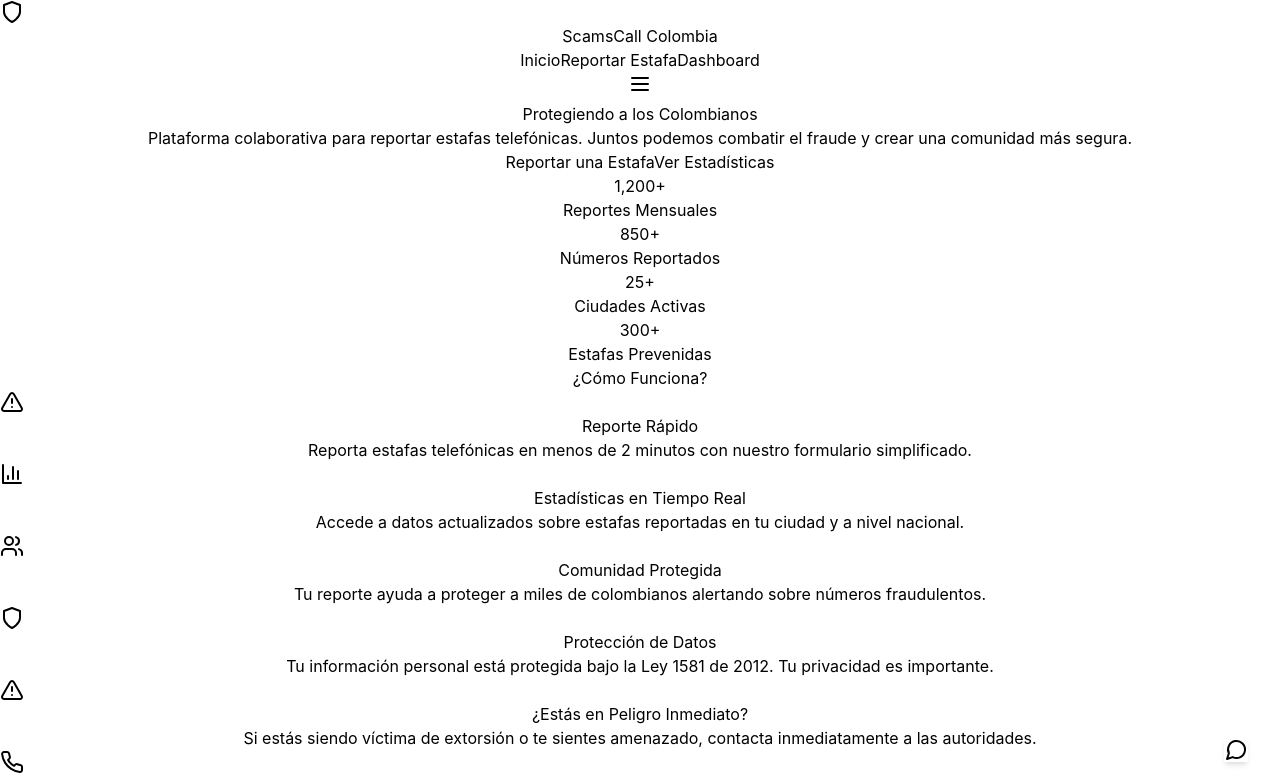
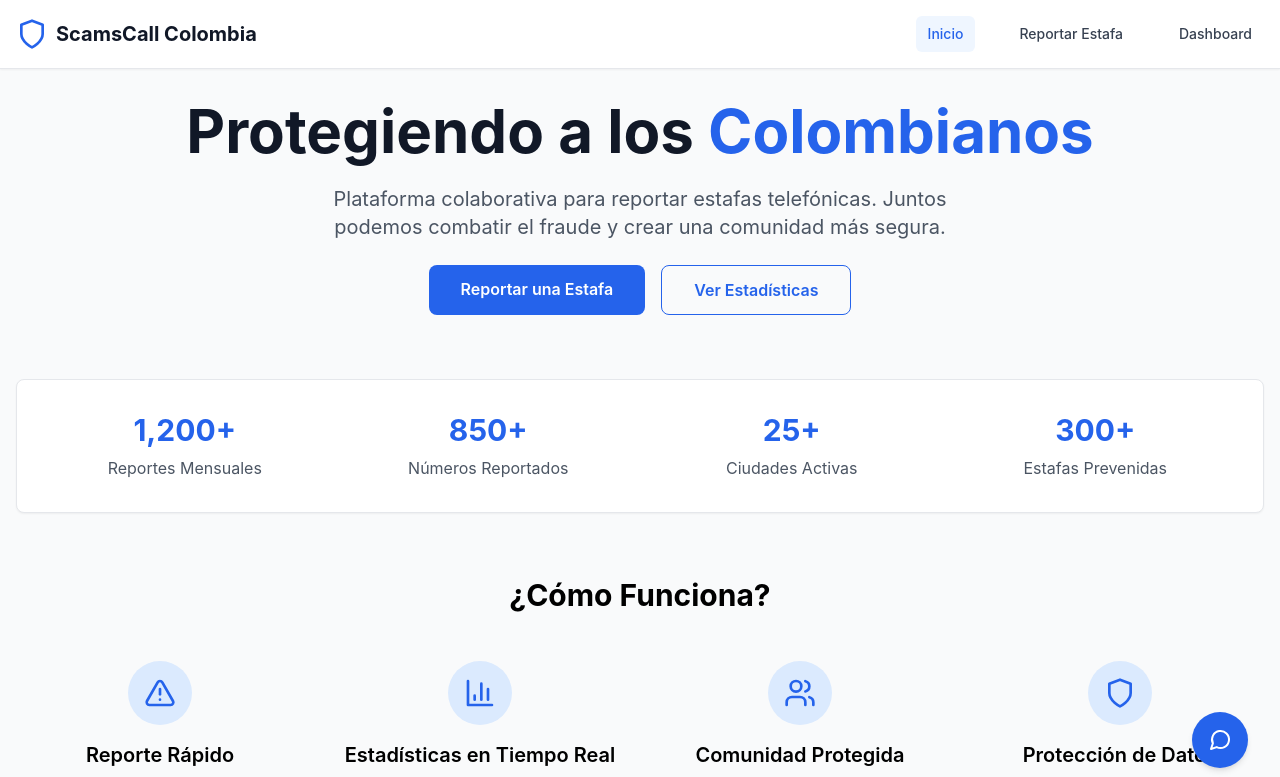
Before and after one commit to MarioAcostaDevSATI/ScamsCallApp, a React (Create React App) app in the folder frontend/: page / in a window 1280 px wide. Shown: the top 777 px of the page. Built offline with nearby package versions, Linux system fonts and the light colour scheme; the HTML template or start-up script is replaced by a standard one.

Commit message:
Update tailwind.config.js

```diff
--- a/frontend/tailwind.config.js
+++ b/frontend/tailwind.config.js
@@ -0,0 +1,24 @@
+/** @type {import('tailwindcss').Config} */
+module.exports = {
+  content: [
+    "./src/**/*.{js,jsx,ts,tsx}",
+  ],
+  theme: {
+    extend: {
+      colors: {
+        blue: {
+          50: '#eff6ff',
+          100: '#dbeafe',
+          500: '#3b82f6',
+          600: '#2563eb',
+          700: '#1d4ed8',
+        }
+      },
+      container: {
+        center: true,
+        padding: '1rem',
+      },
+    },
+  },
+  plugins: [],
+}
```
